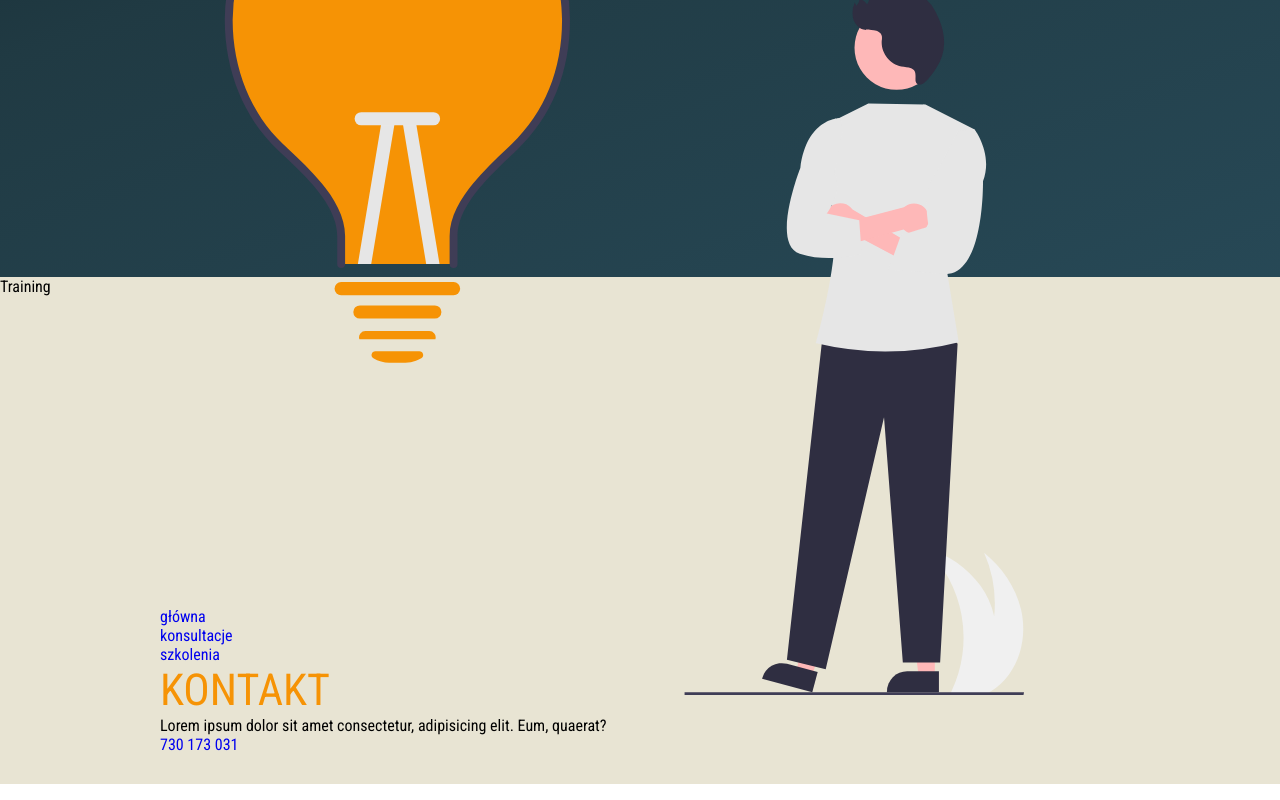
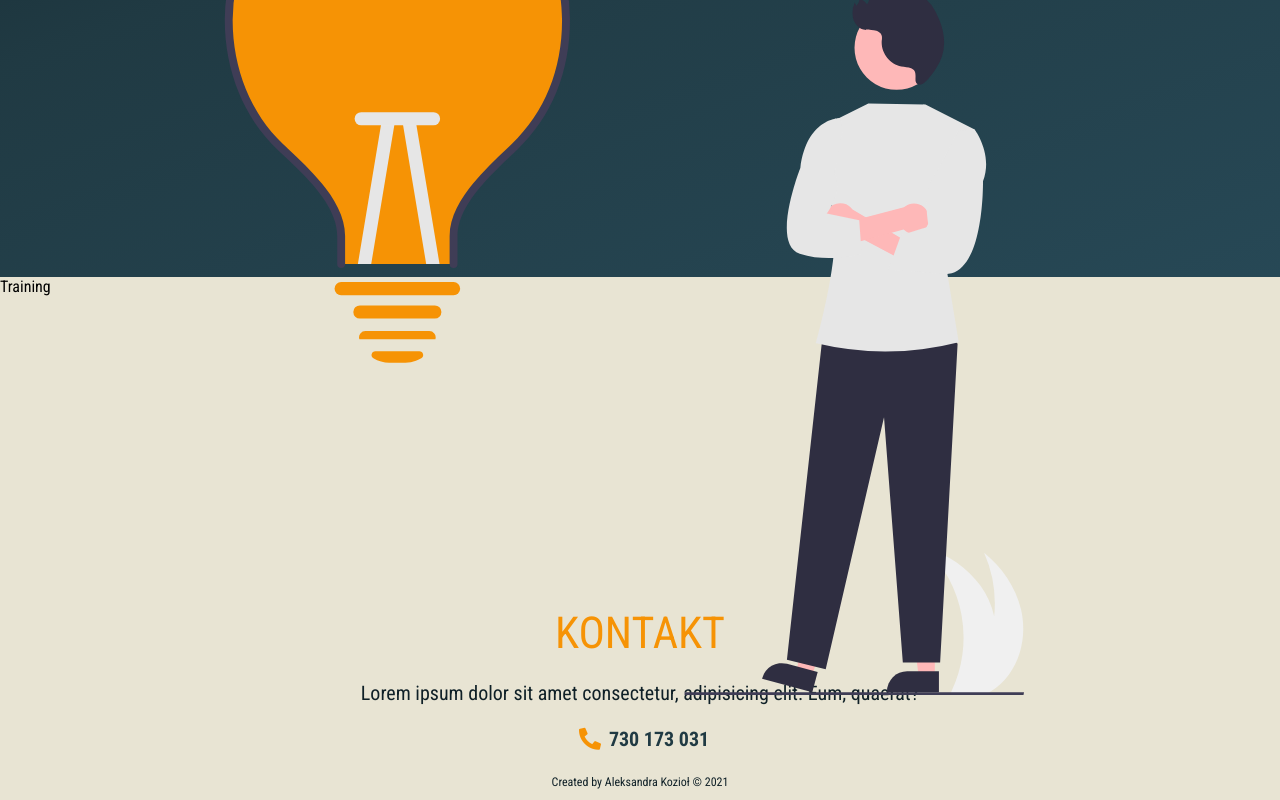
Before and after one commit to olakoziou/krzysztofkoziol, a React (Create React App) app in the folder frontend/: page /szkolenia in a window 1280 px wide. Shown: the part 523-1323 px from the top of the page. Built offline with nearby package versions, Linux system fonts and the light colour scheme.

Commit message:
add styles and copyright

```diff
--- a/frontend/src/components/Footer.js
+++ b/frontend/src/components/Footer.js
@@ -3,19 +3,61 @@ import { Link } from 'react-router-dom';
 import styled from 'styled-components';
 import { colors } from '../styles';
 import Container from './Container';
+import Paragraph from './main/Paragraph';
 import Title from './Title';
 
 const Foot = styled.footer`
   background-color: ${colors().grey};
   min-height: 200px;
   padding: 30px 0;
+  text-align: center;
+`;
+
+const FooterBox = styled.div``;
+
+const Par = styled.p`
+  padding: 20px 0;
+  font-size: 20px;
+  line-height: 1.4;
+  color: ${colors().navy1};
+`;
+
+const Phone = styled.div`
+  display: flex;
+  align-items: center;
+  justify-content: center;
+  i {
+    color: ${colors().orange};
+    margin: 0 8px;
+    font-size: 22px;
+  }
+
+  a {
+    font-size: 20px;
+    font-weight: 700;
+    color: ${colors().navy2};
+  }
+`;
+
+const Copyright = styled.div`
+  margin: 20px 0 -20px;
+
+  span {
+    display: inline-block;
+    width: 100%;
+    text-align: center;
+    font-size: 12px;
+    color: ${colors().navy1};
+  }
 `;
 
 function Footer() {
+  const year = new Date().getFullYear();
   return (
     <Foot>
       <Container>
-        <ul>
+        <FooterBox>
+          {/* <ul>
           <li>
             <Link to="/">główna</Link>
           </li>
@@ -25,13 +67,20 @@ function Footer() {
           <li>
             <Link to="/szkolenia">szkolenia</Link>
           </li>
-        </ul>
-        <Title text="KONTAKT" color={colors().orange} size={44} />
-        <p>
-          Lorem ipsum dolor sit amet consectetur, adipisicing elit. Eum,
-          quaerat?
-        </p>
-        <a href="tel:+48-730-173-031">730 173 031</a>
+        </ul> */}
+          <Title text="KONTAKT" color={colors().orange} size={44} />
+          <Par>
+            Lorem ipsum dolor sit amet consectetur, adipisicing elit. Eum,
+            quaerat?
+          </Par>
+          <Phone>
+            <i class="fas fa-phone-alt"></i>
+            <a href="tel:+48-730-173-031">730 173 031</a>
+          </Phone>
+          <Copyright>
+            <span>Created by Aleksandra Kozioł &copy; {year}</span>
+          </Copyright>
+        </FooterBox>
       </Container>
     </Foot>
   );
```
